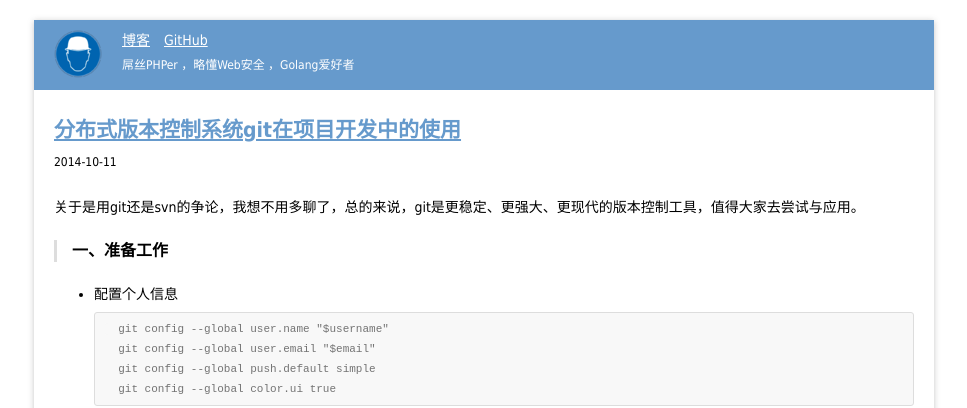
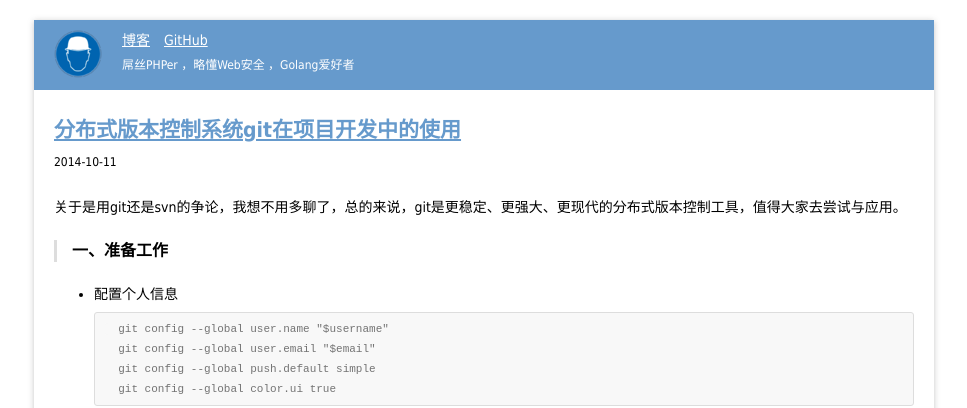
Before and after one commit to tabalt/tabalt.github.io, a Jekyll site: the page built from _posts/git/2014-09-23-use-git-in-project.md, in a window 1280 px wide and 900 px high. Shown: the top 408 px of the window, without its empty margins (156-1123 px from the left). Built offline with Jekyll 4.4.1, drawn with Linux system fonts in a browser that asks for light colours; Markdown is read by kramdown in place of the engine named in the settings; comment, search, counter and statistics services are not loaded; part of the change alters nothing that is shown.

Commit message:
update blog

```diff
--- a/_posts/git/2014-09-23-use-git-in-project.md
+++ b/_posts/git/2014-09-23-use-git-in-project.md
@@ -5,9 +5,12 @@ title:  "分布式版本控制系统git在项目开发中的使用"
 date:   2014-10-11 12:30:00
 tags: [git,github,版本控制]
 
+keywords: git,git使用,git本地分支,git远程分支,git冲突处理
+description: git是更稳定、更强大、更现代的分布式版本控制工具，值得大家去尝试与应用。文本介绍如何在项目开发中使用git的本地分支和远程分支，并详细介绍git冲突的处理。
+
 ---
 
-关于是用git还是svn的争论，我想不用多聊了，总的来说，git是更稳定、更强大、更现代的版本控制工具，值得大家去尝试与应用。
+关于是用git还是svn的争论，我想不用多聊了，总的来说，git是更稳定、更强大、更现代的分布式版本控制工具，值得大家去尝试与应用。
 
 
 ### 一、准备工作
```
